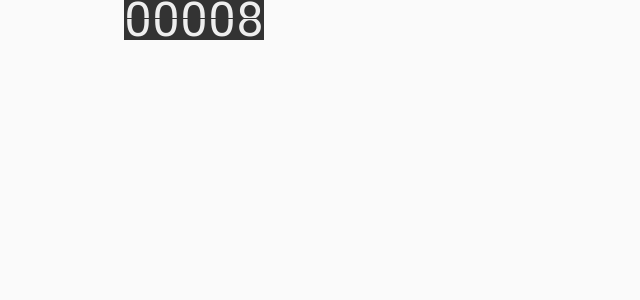
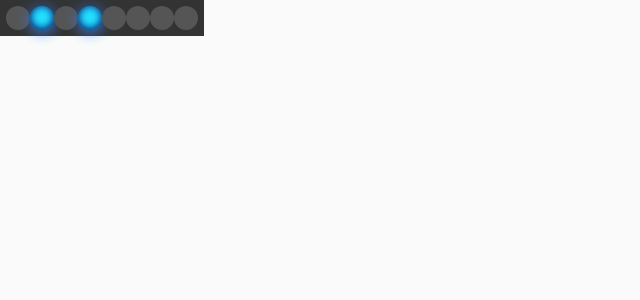
Before and after one commit to geocolumbus/electronics, a Next.js app: page / in a window 1280 px wide. Shown: the top 300 px of the page, without its empty margins (0-640 px from the left). Built offline with nearby package versions, Linux system fonts and the light colour scheme.

Commit message:
Added led display

```diff
--- /dev/null
+++ b/components/atoms/Led.js
@@ -0,0 +1,56 @@
+import { makeStyles } from '@material-ui/core/styles'
+import { Box } from '@material-ui/core'
+
+const useStyles = makeStyles(theme => ({
+    off: {
+        width: 24,
+        height: 24,
+        backgroundColor: '#555',
+        borderRadius: '50%'
+    },
+    red: {
+        width: 24,
+        height: 24,
+        backgroundColor: '#F00',
+        borderRadius: '50%',
+        boxShadow: 'rgba(0, 0, 0, 0.2) 0 -1px 7px 1px, inset #441313 0 -1px 9px, rgba(255, 0, 0, 0.5) 0 2px 12px'
+    },
+    yellow: {
+        width: 24,
+        height: 24,
+        backgroundColor: '#FF0',
+        borderRadius: '50%',
+        boxShadow: 'rgba(0, 0, 0, 0.2) 0 -1px 7px 1px, inset #808002 0 -1px 9px, #FF0 0 2px 12px'
+    },
+    green: {
+        width: 24,
+        height: 24,
+        backgroundColor: '#ABFF00',
+        borderRadius: '50%',
+        boxShadow: 'rgba(0, 0, 0, 0.2) 0 -1px 7px 1px, inset #304701 0 -1px 9px, #89FF00 0 2px 12px'
+    },
+    blue: {
+        width: 24,
+        height: 24,
+        backgroundColor: '#24E0FF',
+        borderRadius: '50%',
+        boxShadow: 'rgba(0, 0, 0, 0.2) 0 -1px 7px 1px, inset #006 0 -1px 9px, #3F8CFF 0 2px 14px'
+    }
+}))
+
+export default function Led({ color, on }) {
+    const classes = useStyles()
+    const colorClass = {
+        off: classes.off,
+        blue: classes.blue,
+        red: classes.red,
+        yellow: classes.yellow,
+        green: classes.green
+    }
+    const displayClass = on ? colorClass[color] : colorClass.off
+
+    return <Box
+        className={displayClass}
+    >
+    </Box>
+}
--- a/components/flipclock/FlipDisplay.js
+++ b/components/flipclock/FlipDisplay.js
@@ -5,7 +5,9 @@ import FlipNumber from './FlipNumber'
 const useStyles = makeStyles(theme => ({
     display: {
         display: 'flex',
-        flexFlow: 'row wrap'
+        flexFlow: 'row wrap',
+        padding: '5px 0',
+        backgroundColor: '#333'
     }
 }))
 
--- /dev/null
+++ b/components/leddisplay/LedRow.js
@@ -0,0 +1,31 @@
+import { makeStyles } from '@material-ui/core/styles'
+import { Box } from '@material-ui/core'
+import Led from '../atoms/Led'
+
+const useStyles = makeStyles(theme => ({
+    ledHolder: {
+        display: 'flex',
+        flexFlow: 'row wrap',
+        backgroundColor: '#333',
+        padding: '6px 6px'
+    }
+}))
+
+function dec2bin(dec) {
+    return (dec >>> 0).toString(2)
+}
+
+export default function LedRow({ color, children }) {
+    const classes = useStyles()
+    let bin = dec2bin(children.toString(10))
+    while (bin.length < 8) {
+        bin = '0' + bin
+    }
+    return <Box style={{ width: 8 * 24 + 12 }}>
+        <Box className={classes.ledHolder}>
+            {bin.split('').map((digit, index) => {
+                return <Led color={color} key={index} on={digit === '1'}/>
+            })}
+        </Box>
+    </Box>
+}
--- a/pages/index.js
+++ b/pages/index.js
@@ -1,29 +1,28 @@
 import { makeStyles } from '@material-ui/core/styles'
-import { Container } from '@material-ui/core'
-import FlipDisplay from '../components/flipclock/FlipDisplay'
+import LedRow from '../components/leddisplay/LedRow'
 import { useEffect, useState } from 'react'
 
 const useStyles = makeStyles(theme => ({
     container: {
-        maxWidth: 1080
+        maxWidth: 1080,
+        display: 'flex',
+        flexFlow: 'row wrap'
     }
 }))
 
 export default function Home() {
 
     const classes = useStyles()
+
     const [count, setCount] = useState(1)
-
     useEffect(() => {
         const interval = setInterval(() => {
-            setCount(prevCount => prevCount + 1)
-        }, 1000)
+            setCount(prevCount => prevCount > 254 ? 0 : prevCount + 1)
+        }, 100)
         return () => clearInterval(interval)
     }, [])
 
     return (
-        <Container className={classes.container}>
-            <FlipDisplay value={count} digits={5}/>
-        </Container>
+        <LedRow color='blue'>{count}</LedRow>
     )
 }
```
Also changed, not shown: components/flipclock/FlipClock.js (deleted, +0 -12 lines), components/panels/InstrumentPanelDemo.js (+10 -6 lines).
